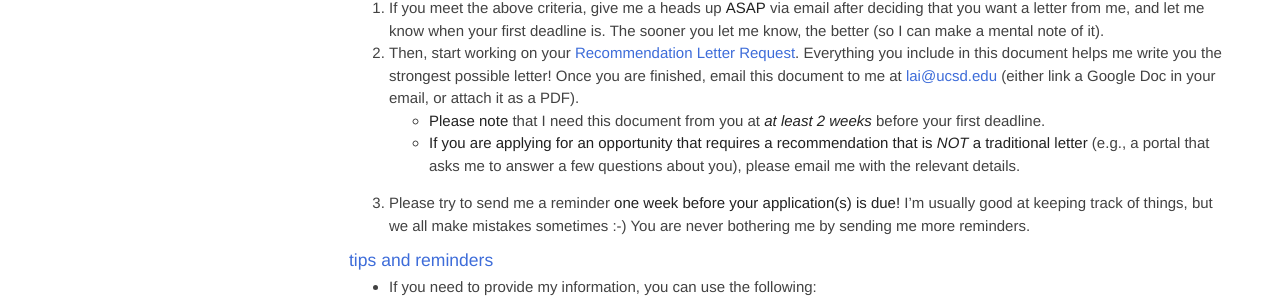
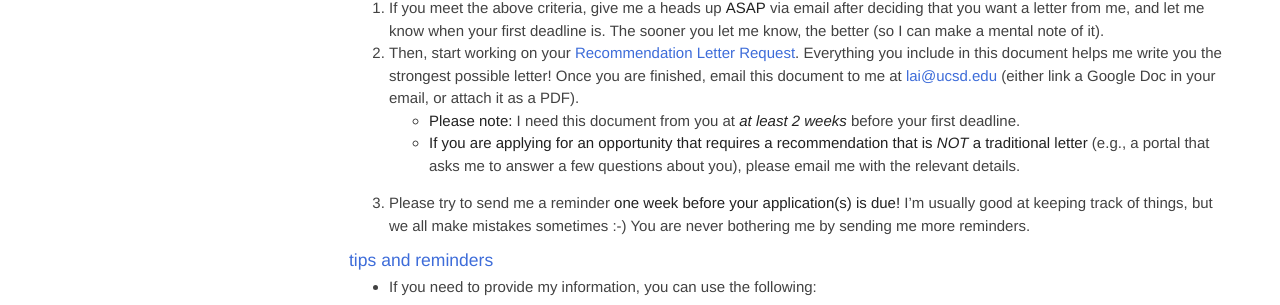
Before and after one commit to lucylai96/lucylai96.github.io, a Jekyll site: the page built from letters.md, in a window 1280 px wide and 1207 px high. Shown: the part 440-745 px from the top of the window. Built offline with Jekyll 4.4.1, drawn with Linux system fonts in a browser that asks for light colours; our own code applies the rules of GitHub Pages for plain Markdown files.

Commit message:
Update letters.md

```diff
--- a/letters.md
+++ b/letters.md
@@ -13,7 +13,7 @@ Here's how you can request your LOR:
 
 1. If you meet the above criteria, give me a heads up **ASAP** via email after deciding that you want a letter from me, and let me know when your first deadline is. The sooner you let me know, the better (so I can make a mental note of it).
 2. Then, start working on your [Recommendation Letter Request](https://docs.google.com/document/d/1RBUO8wjLI1xRICTzjUuHDo1dj7VglI4wkSYNaKaDtN8/edit?usp=sharing). Everything you include in this document helps me write you the strongest possible letter! Once you are finished, email this document to me at [lai@ucsd.edu](mailto:lai@ucsd.edu) (either link a Google Doc in your email, or attach it as a PDF).
-    * **Please note** that I need this document from you at _**at least 2 weeks**_ before your first deadline.
+    * **Please note:** I need this document from you at _**at least 2 weeks**_ before your first deadline.
     * **If you are applying for an opportunity that requires a recommendation that is *NOT* a traditional letter** (e.g., a portal that asks me to answer a few questions about you), please email me with the relevant details.
 4. Please try to send me a reminder **one week before your application(s) is due!** I’m usually good at keeping track of things, but we all make mistakes sometimes :-) You are never bothering me by sending me more reminders.
 
```
